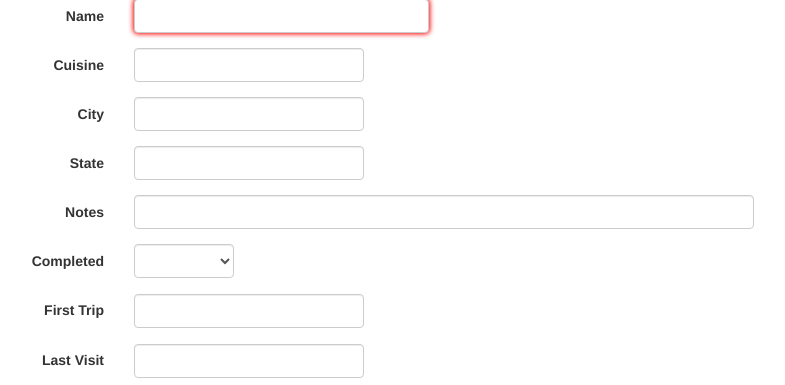
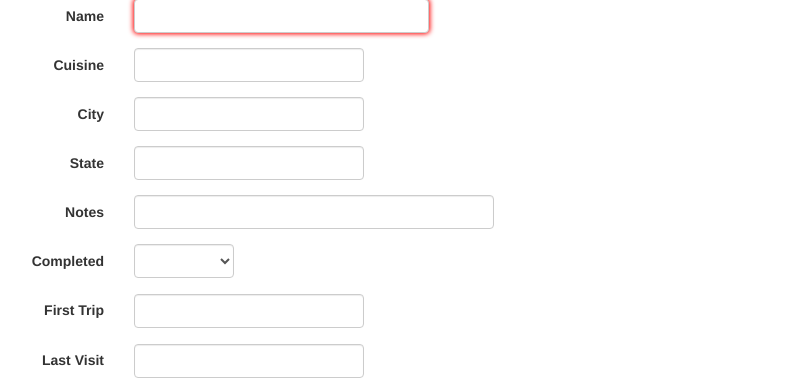
Before and after one commit to kelvinatorr/relationshipanalytics, a Python web app: template templates/hitlist-edit.html in a window 1280 px wide. Shown: the part 71-456 px from the top of the page, without its empty margins (66-851 px from the left). Run offline with Jinja, Linux system fonts and the light colour scheme; the template is opened without the code that fills it, so the values that code supplies are empty; some libraries are stand-ins or nearby versions.

Commit message:
Decrease width of notes input

```diff
--- a/templates/hitlist-edit.html
+++ b/templates/hitlist-edit.html
@@ -34,7 +34,7 @@
 			  </div>
 			  <div class="form-group">
 			    <label for="notes" class="col-sm-2 control-label">Notes</label>
-			    <div class="col-sm-10">
+			    <div class="col-sm-6">
 			      <input type="text" class="form-control" id="notes" value="{{eatery.NotesComments}}" name="notesComments">
 			    </div>
 			  </div>
```
